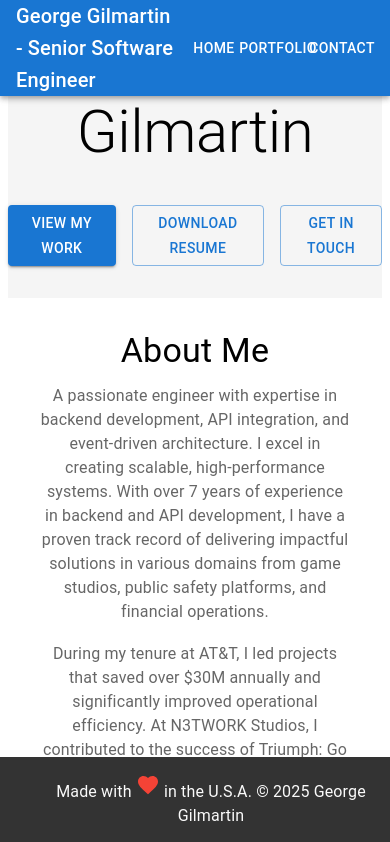
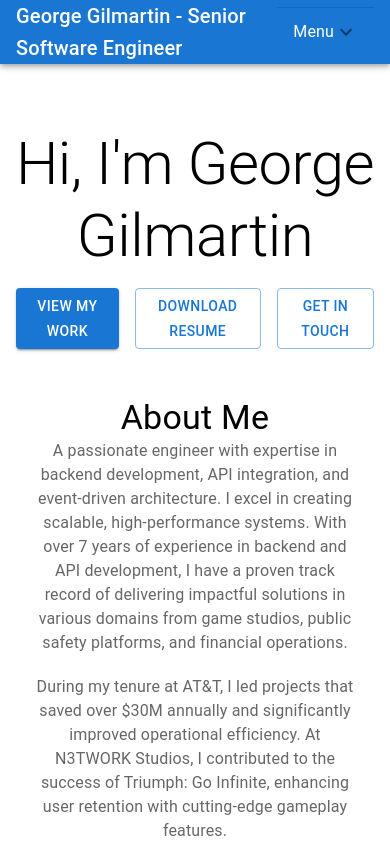
Before and after one commit to TheEnigmaThatIsMe/theenigmathatisme.github.io, a React (Vite) app: page / in a window 390 px wide. Shown: the top 842 px of the page. Built offline with nearby package versions, Linux system fonts and the light colour scheme.

Commit message:
Update CSS for small screens

```diff
--- a/src/components/Footer.tsx
+++ b/src/components/Footer.tsx
@@ -1,6 +1,6 @@
 import React from "react";
 import FavoriteIcon from "@mui/icons-material/Favorite";
-import { Box, Container, Typography } from "@mui/material";
+import { Box, Typography } from "@mui/material";
 import theme from "../theme";
 import {red} from "@mui/material/colors";
 
@@ -12,19 +12,19 @@ const Footer: React.FC = () => {
                 backgroundColor: theme.primary,
                 color: theme.secondary,
                 textAlign: "center",
-                padding: "1rem",
-                position: "fixed",
+                paddingTop: "1rem",
+                paddingBottom: "1rem",
                 bottom: 0,
                 left: 0,
                 width: "100%", // Ensure it spans the entire width
-                zIndex: 1000, // Keeps it above other elements if necessary
             }}
         >
-            <Container>
-                <Typography variant="body1">
-                    Made with <FavoriteIcon sx={{ color: red["500"] }} /> in the U.S.A. &copy; 2025 George Gilmartin
-                </Typography>
-            </Container>
+            <Typography variant="body1">
+                Made with <FavoriteIcon sx={{ color: red["500"] }} /> in the U.S.A.
+            </Typography>
+            <Typography variant="body1">
+                &copy; 2025 George Gilmartin
+            </Typography>
         </Box>
     );
 };
--- a/src/components/Header.tsx
+++ b/src/components/Header.tsx
@@ -1,25 +1,50 @@
 import React from 'react';
-import { AppBar, Toolbar, Typography, Button } from '@mui/material';
+import { AppBar, Toolbar, Typography, Button, Accordion, AccordionSummary, AccordionDetails, useMediaQuery } from '@mui/material';
 import { NavLink } from 'react-router-dom';
+import ExpandMoreIcon from '@mui/icons-material/ExpandMore';
 
 const Header: React.FC = () => {
+    const isSmallScreen = useMediaQuery('(max-width:600px)');
+
     return (
-        <AppBar position="fixed" sx={{ top: 0 }}>
+        <AppBar position="relative" sx={{ top: 0 }}>
             <Toolbar>
                 <Typography variant="h6" component="div" sx={{ flexGrow: 1 }}>
                     <NavLink to="/" style={{ textDecoration: 'none', color: 'inherit' }}>
                         George Gilmartin - Senior Software Engineer
                     </NavLink>
                 </Typography>
-                <Button color="inherit" component={NavLink} to="/" style={{ textDecoration: 'none' }}>
+
+                {isSmallScreen ? (
+                    <Accordion sx={{ backgroundColor: 'primary.main', boxShadow: 'none' }}>
+                        <AccordionSummary expandIcon={<ExpandMoreIcon />} aria-controls="nav-content" id="nav-header">
+                            <Typography color={"white"}>Menu</Typography>
+                        </AccordionSummary>
+                        <AccordionDetails>
+                            <NavLink to="/" style={{ textDecoration: 'none', font: "menu", color: 'white', display: 'block', margin: '8px 0' }}>
+                                Home
+                            </NavLink>
+                            <NavLink to="/portfolio" style={{ textDecoration: 'none', font: "menu", color: 'white', display: 'block', margin: '8px 0' }}>
+                                Portfolio
+                            </NavLink>
+                            <NavLink to="/contact" style={{ textDecoration: 'none', font: "menu", color: 'white', display: 'block', margin: '8px 0' }}>
+                                Contact
+                            </NavLink>
+                        </AccordionDetails>
+                    </Accordion>
+                ) : (
+                    <>
+                        <Button color="inherit" component={NavLink} to="/">
                             Home
                         </Button>
-                <Button color="inherit" component={NavLink} to="/portfolio" style={{ textDecoration: 'none' }}>
+                        <Button color="inherit" component={NavLink} to="/portfolio">
                             Portfolio
                         </Button>
-                <Button color="inherit" component={NavLink} to="/contact" style={{ textDecoration: 'none' }}>
+                        <Button color="inherit" component={NavLink} to="/contact">
                             Contact
                         </Button>
+                    </>
+                )}
             </Toolbar>
         </AppBar>
     );
--- /dev/null
+++ b/src/index.css
@@ -0,0 +1,20 @@
+body {
+    margin: 0;
+    font-family: -apple-system, BlinkMacSystemFont, 'Segoe UI', 'Roboto', 'Oxygen',
+    'Ubuntu', 'Cantarell', 'Fira Sans', 'Droid Sans', 'Helvetica Neue',
+    sans-serif;
+    -webkit-font-smoothing: antialiased;
+    -moz-osx-font-smoothing: grayscale;
+    height: 100%;
+}
+
+code {
+    font-family: source-code-pro, Menlo, Monaco, Consolas, 'Courier New',
+    monospace;
+}
+
+#root {
+    height: 100%;
+    min-height: 100%;
+    overflow : hidden;
+}
--- a/src/main.tsx
+++ b/src/main.tsx
@@ -1,6 +1,7 @@
 import { StrictMode } from 'react'
 import { createRoot } from 'react-dom/client'
 import App from './App.tsx'
+import './index.css';
 import { ThemeProvider } from "styled-components";
 import theme from "./theme.ts";
 
--- a/src/pages/AboutMe.tsx
+++ b/src/pages/AboutMe.tsx
@@ -11,7 +11,7 @@ const AboutMe: React.FC = () => {
                 textAlign: "center",
             }}
         >
-            <Typography variant="h4" gutterBottom>
+            <Typography variant="h4">
                 About Me
             </Typography>
             <Typography variant="body1" color="textSecondary" component="p">
@@ -23,7 +23,7 @@ const AboutMe: React.FC = () => {
                 During my tenure at AT&T, I led projects that saved over $30M annually and significantly improved operational efficiency. At N3TWORK Studios, I contributed to the success of Triumph: Go Infinite, enhancing user retention with cutting-edge gameplay features.
             </Typography>
             <br/>
-            <Typography variant="body1" color="textSecondary">
+            <Typography variant="body1" color="textSecondary" component="p">
                 I am a lifelong learner with dual degrees in Computer Science and Information Technology, complemented by certifications in MongoDB Development and SAFe Agile methodologies.
             </Typography>
         </Box>
--- a/src/pages/Hero.tsx
+++ b/src/pages/Hero.tsx
@@ -6,22 +6,18 @@ import Highlights from "./Highlights.tsx";
 const Hero: React.FC = () => {
     return (
         <Box
-            component="section"
-            mt={-6} mb={-8} // These negative margins are used to offset the Header component
             sx={{
                 display: "flex",
                 flexDirection: "column",
                 alignItems: "center",
                 justifyContent: "center",
-                minHeight: "100vh",
                 textAlign: "center",
-                backgroundColor: "#f5f5f5",
             }}
         >
-            <Typography variant="h2" gutterBottom>
+            <Typography variant="h2">
                 Hi, I'm George Gilmartin
             </Typography>
-            <Stack direction="row" spacing={2} sx={{ marginTop: "1rem", marginBottom: "2rem" }}>
+            <Stack direction="row" spacing={2} sx={{ padding: "1rem" }}>
                 <Button variant="contained" color="primary" href="/portfolio">
                     View My Work
                 </Button>
--- a/src/pages/Highlights.tsx
+++ b/src/pages/Highlights.tsx
@@ -34,10 +34,10 @@ const Highlights: React.FC = () => {
             </Typography>
             <Grid container spacing={3}>
                 {projects.map((project, index) => (
-                    <Grid size={4} key={index}>
+                    <Grid size={{ xs: 12, sm: 4 }} key={index}>
                         <Card sx={{ height: "100%" }}>
                             <CardContent>
-                                <Typography variant="h6" gutterBottom>
+                                <Typography variant="h6">
                                     {project.title}
                                 </Typography>
                                 <Typography variant="body2" color="textSecondary" component="p">
--- a/src/pages/Portfolio.tsx
+++ b/src/pages/Portfolio.tsx
@@ -34,7 +34,7 @@ const Portfolio: React.FC = () => {
 
     return (
         <section id="portfolio">
-            <Typography variant="h4" align="center" gutterBottom>
+            <Typography variant="h4" align="center" sx={{ marginBottom: "2em" }}>
                 Personal Portfolio
             </Typography>
             {error ? (
@@ -44,10 +44,10 @@ const Portfolio: React.FC = () => {
             ) : (
                 <Grid container spacing={3}>
                     {repos.map((repo) => (
-                        <Grid size={4} key={repo.id}>
+                        <Grid size={{ xs: 12, sm: 4 }} key={repo.id}>
                             <Card>
                                 <CardContent>
-                                    <Typography variant="h6" gutterBottom>
+                                    <Typography variant="h6">
                                         {repo.name}
                                     </Typography>
                                     <Typography variant="body2" color="textSecondary">
```
Lines whose indentation alone changed are shown as unchanged.
